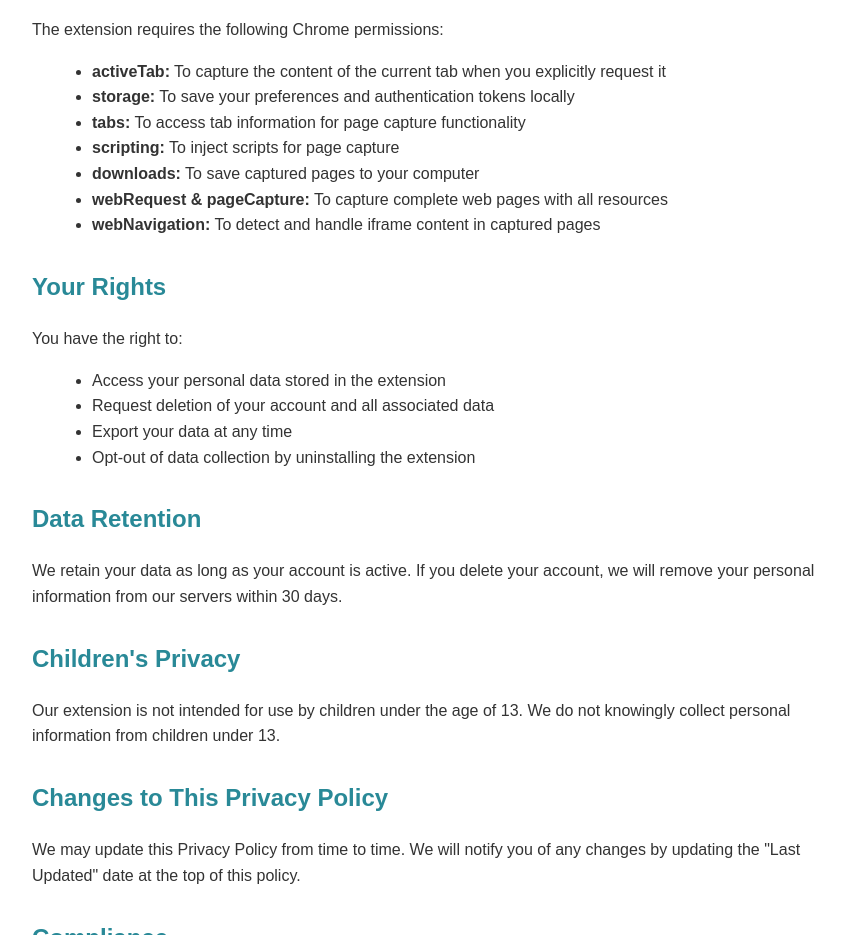
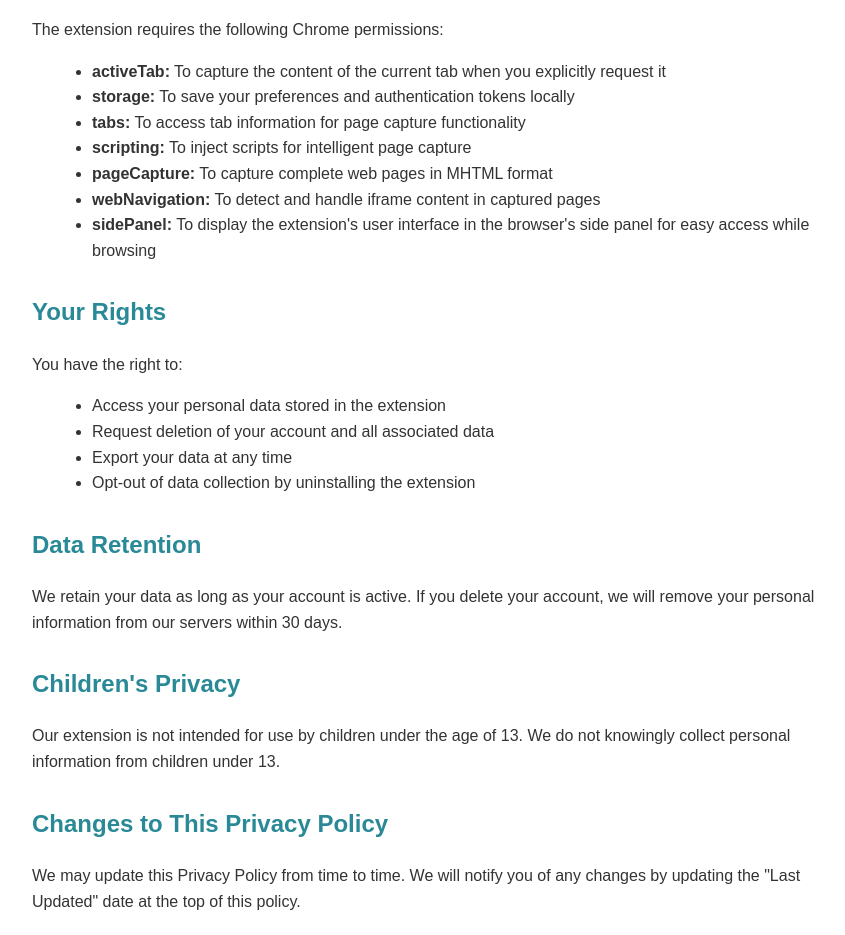
Before and after one commit to ZeligHerskovits/chrome-extension, a browser extension: page privacy-policy/index.html in a window 1280 px wide. Shown: the part 1301-2236 px from the top of the page, without its empty margins (208-1053 px from the left). Drawn offline with Linux system fonts and the light colour scheme.

Commit message:
Fixes for web chrome store

```diff
--- a/privacy-policy/index.html
+++ b/privacy-policy/index.html
@@ -90,10 +90,10 @@
         <li><strong>activeTab:</strong> To capture the content of the current tab when you explicitly request it</li>
         <li><strong>storage:</strong> To save your preferences and authentication tokens locally</li>
         <li><strong>tabs:</strong> To access tab information for page capture functionality</li>
-        <li><strong>scripting:</strong> To inject scripts for page capture</li>
-        <li><strong>downloads:</strong> To save captured pages to your computer</li>
-        <li><strong>webRequest & pageCapture:</strong> To capture complete web pages with all resources</li>
+        <li><strong>scripting:</strong> To inject scripts for intelligent page capture</li>
+        <li><strong>pageCapture:</strong> To capture complete web pages in MHTML format</li>
         <li><strong>webNavigation:</strong> To detect and handle iframe content in captured pages</li>
+        <li><strong>sidePanel:</strong> To display the extension's user interface in the browser's side panel for easy access while browsing</li>
     </ul>
 
     <h2>Your Rights</h2>
```
Also changed, not shown: manifest.json.
